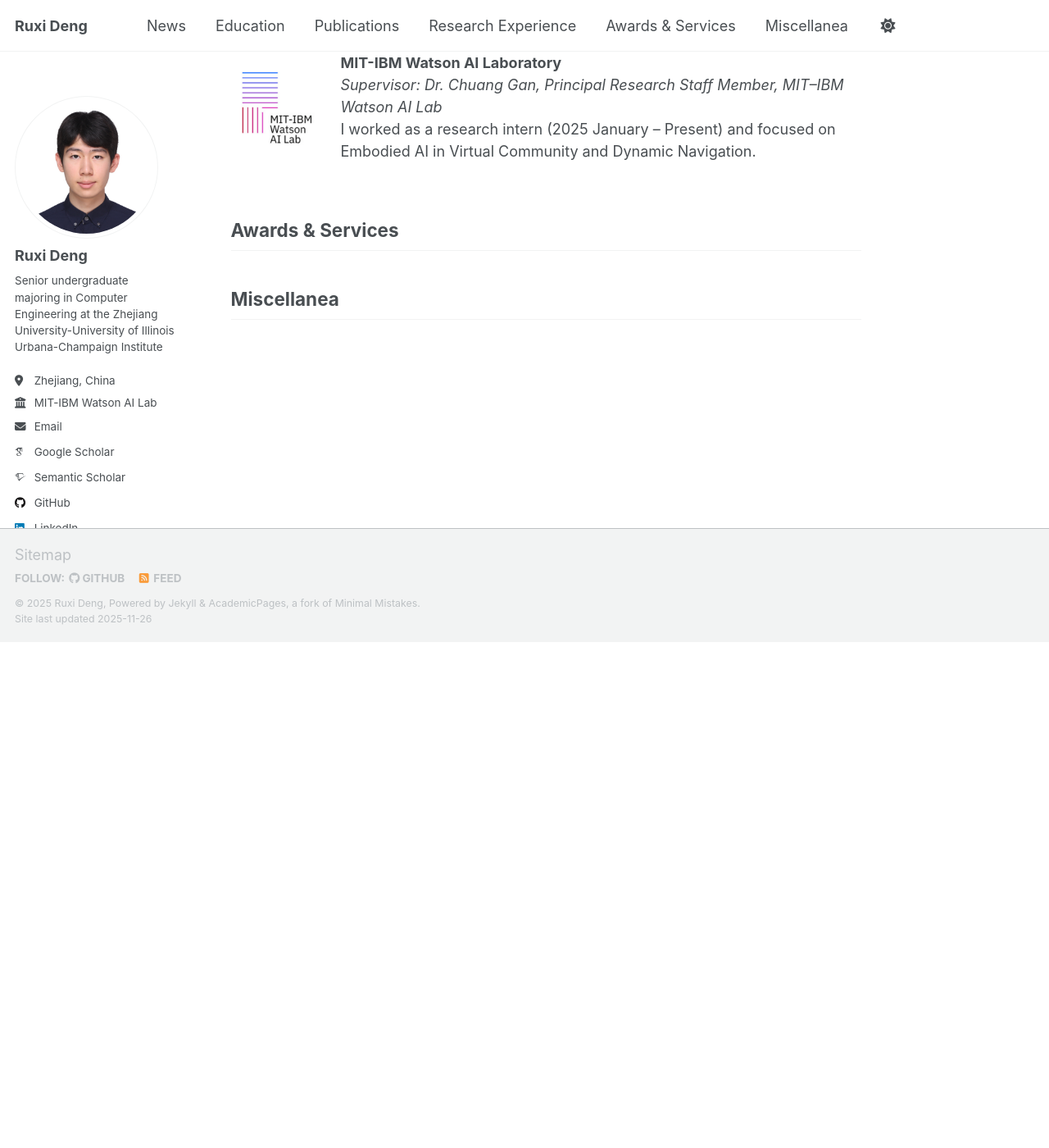
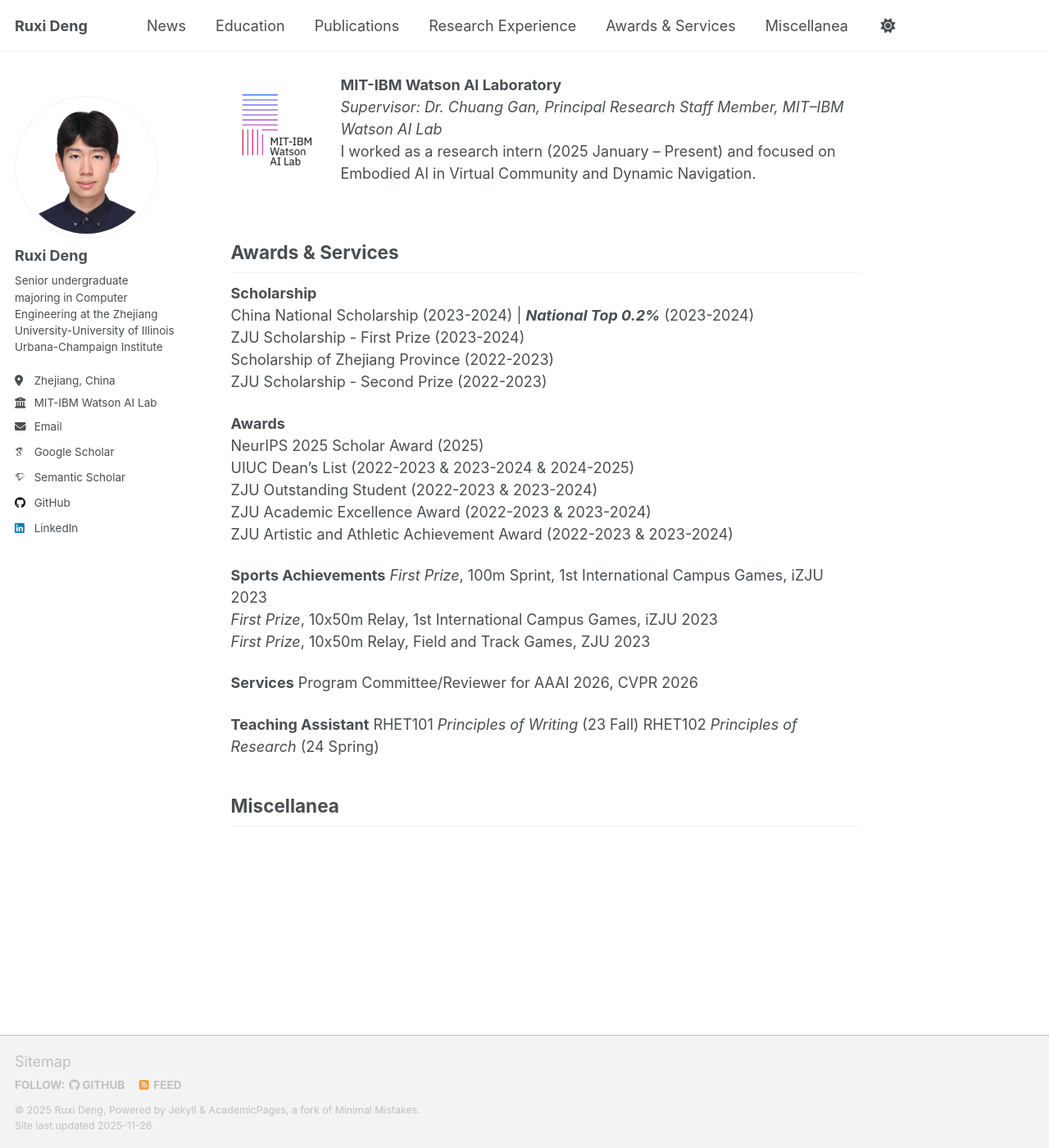
Before and after one commit to ruxideng/ruxideng.github.io, a Jekyll site: the page built from _pages/about.md, in a window 1280 px wide and 1400 px high, scrolled down 2766 px. Shown: the whole window at 82% size. Built offline with Jekyll 4.4.1, drawn with Linux system fonts in a browser that asks for light colours; some web fonts are replaced; a script that is not in the unit is left out; before the commit the page ends 3549 px from its top, so only the background shows below that.

Commit message:
Update about.md

```diff
--- a/_pages/about.md
+++ b/_pages/about.md
@@ -47,7 +47,7 @@ Bachelor of Science in **Computer Engineering**, GPA: **3.93/4.0**
 <h2 id="publications">Publications</h2>
 
 <div style="display:flex; align-items:center; gap:20px; margin-bottom:32px;" markdown="1">
-  <img src="/images/uiuc.png" width="80">
+  <img src="/images/uiuc.png" width="100">
   <div markdown="1">
 Panda: Test-Time Adaptation with Negative Data Augmentation (**AAAI 2026**)<br>
 **Ruxi Deng**, <a href="https://baowenxuan.github.io/">Wenxuan Bao</a>, <a href="https://weitianxin.github.io/">Tianxin Wei</a>, <a href="https://www.hejingrui.org/">Jingrui He</a><br>
@@ -111,4 +111,29 @@ I worked as a research intern (2025 January – Present) and focused on Embodied
 
 <h2 id="awards">Awards & Services</h2>
 
+**Scholarship**
+China National Scholarship (2023-2024) | ***National Top 0.2%*** (2023-2024)
+ZJU Scholarship - First Prize (2023-2024)
+Scholarship of Zhejiang Province (2022-2023)
+ZJU Scholarship - Second Prize (2022-2023)
+
+**Awards**
+NeurIPS 2025 Scholar Award (2025)
+UIUC Dean's List (2022-2023 & 2023-2024 & 2024-2025)
+ZJU Outstanding Student (2022-2023 & 2023-2024)
+ZJU Academic Excellence Award (2022-2023 & 2023-2024)
+ZJU Artistic and Athletic Achievement Award (2022-2023 & 2023-2024)
+
+**Sports Achievements**
+*First Prize*, 100m Sprint, 1st International Campus Games, iZJU 2023
+*First Prize*, 10x50m Relay, 1st International Campus Games, iZJU 2023
+*First Prize*, 10x50m Relay, Field and Track Games, ZJU 2023
+
+**Services**
+Program Committee/Reviewer for AAAI 2026, CVPR 2026
+
+**Teaching Assistant**
+RHET101 *Principles of Writing* (23 Fall)
+RHET102 *Principles of Research* (24 Spring)
+
 <h2 id="miscellanea">Miscellanea</h2>
```
